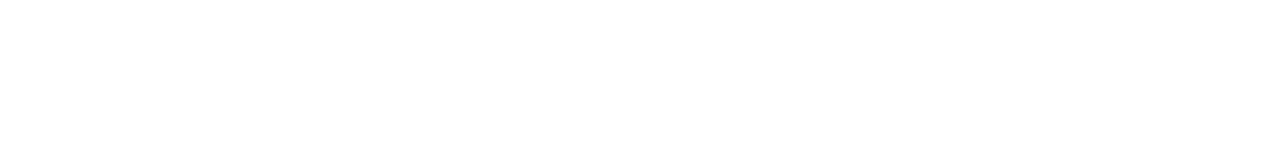
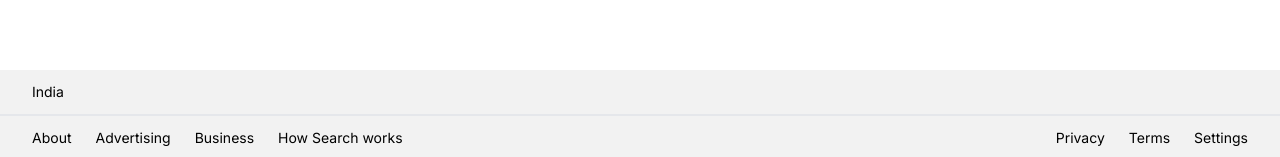
Before and after one commit to priyanshu102002/Google-search-clone, a Next.js app: page / in a window 1280 px wide. Shown: the part 640-797 px from the top of the page. Built offline with nearby package versions, Linux system fonts and the light colour scheme; no server answers.

Commit message:
footer section added

```diff
--- a/src/app/layout.js
+++ b/src/app/layout.js
@@ -1,5 +1,6 @@
 import { Inter } from "next/font/google";
 import "./globals.css";
+import Footer from "@/components/Footer";
 
 const inter = Inter({ subsets: ["latin"] });
 
@@ -11,7 +12,10 @@
 export default function RootLayout({ children }) {
     return (
         <html lang="en">
-      <body suppressHydrationWarning={true} className={inter.className}>{children}</body>
+            <body suppressHydrationWarning={true} className={inter.className}>
+                {children}
+                <Footer />
+            </body>
         </html>
     );
 }
--- a/src/app/page.js
+++ b/src/app/page.js
@@ -12,14 +12,13 @@
                     src={
                         "https://upload.wikimedia.org/wikipedia/commons/thumb/2/2f/Google_2015_logo.svg/1200px-Google_2015_logo.svg.png"
                     }
-                    style={{ width: "auto"}}
+                    style={{ width: "auto" }}
                     width={300}
                     height={100}
                     alt="Google"
                     priority
-                    as="div"
                 />
-            <HomeSearch />
+                <HomeSearch />
             </div>
         </>
     );
--- /dev/null
+++ b/src/components/CountryLookup.jsx
@@ -0,0 +1,18 @@
+"use client";
+import React, { useEffect, useState } from "react";
+
+const CountryLookup = () => {
+    const [country, setCountry] = useState("India");
+    useEffect(() => {
+        const getCountry = async () => {
+            const response = await fetch("https://ipapi.co/json/");
+            const data = await response.json();
+            console.log(data);
+            setCountry(data.country_name);
+        };
+        getCountry();
+    }, []);
+    return <div className="border-b-2 py-3 px-8">{country}</div>;
+};
+
+export default CountryLookup;
--- /dev/null
+++ b/src/components/Footer.jsx
@@ -0,0 +1,29 @@
+import React from "react";
+import CountryLookup from "./CountryLookup";
+
+const Footer = () => {
+    return (
+        <footer className="absolute bottom-0 bg-[#f2f2f2] text-sm w-full">
+            <CountryLookup />
+            <div className="flex flex-col sm:flex-row justify-between items-center px-8 py-3 space-y-7 sm:space-y-0">
+                <ul className="flex items-center space-x-6">
+                    <li className="hover:underline cursor-pointer">About</li>
+                    <li className="hover:underline cursor-pointer">
+                        Advertising
+                    </li>
+                    <li className="hover:underline cursor-pointer">Business</li>
+                    <li className="hover:underline cursor-pointer">
+                        How Search works
+                    </li>
+                </ul>
+                <ul className="flex items-center space-x-6">
+                    <li className="hover:underline cursor-pointer">Privacy</li>
+                    <li className="hover:underline cursor-pointer">Terms</li>
+                    <li className="hover:underline cursor-pointer">Settings</li>
+                </ul>
+            </div>
+        </footer>
+    );
+};
+
+export default Footer;
```
Lines whose indentation alone changed are shown as unchanged.
